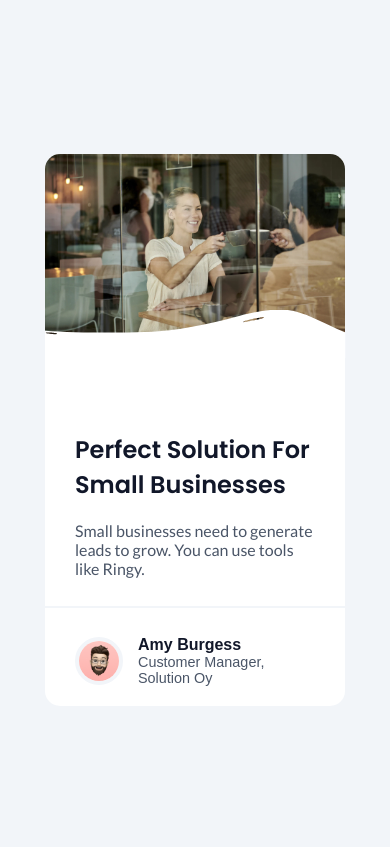
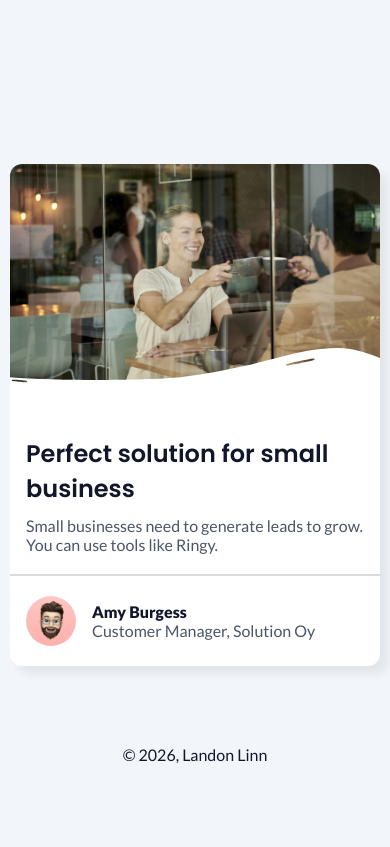
Before and after one commit to LandonLinn/BusinessBlogCard---devChallenges, a plain HTML site: page index.html in a window 390 px wide. Drawn offline with Linux system fonts and the light colour scheme.

Commit message:
Updated responsiveness, HTML layout, and CSS variables

```diff
--- a/index.html
+++ b/index.html
@@ -20,29 +20,39 @@
     <link rel="stylesheet" href="styles.css">
 </head>
 <body>
-    <div class="card-container">
-        <img src="./Assets/hero-image-1.jpg" alt="Hero Image" class="hero-image">
 
-        <img src="./Assets/white-overlay.svg" class="section-divider">
+    <!-- Card -->
+    <div class="card">
+        <!-- Image -->
+        <div class="img-wrapper">
+            <img src="/Assets/hero-image-1.jpg" class="hero-img" alt="">
 
-        <div class="info-section">
-            <h2 class="card-title">Perfect Solution For Small Businesses</h2>
-            <p class="card-desc">
-                Small businesses need to generate leads to grow.
-                You can use tools like Ringy.
-            </p>
+            <!-- Wave overlay -->
+            <img src="/Assets/white-overlay.svg" class="overlay" alt="">
         </div>
 
+        <!-- Content -->
+        <div class="card-content">
+            <h1 class="title">Perfect solution for small business</h1>
+            <p class="description">Small businesses need to generate leads to grow. You can use tools like Ringy.</p>
+        </div>
+
+        <!-- Divider -->
         <hr>
 
-        <div class="author-section">
-            <img src="./Assets/avatar-image-business-card.png" alt="Avatar Image" class="avatar">
+        <!-- Footer -->
+        <div class="footer">
+            <img src="/Assets/avatar-image-business-card-1.png" class="avatar" alt="">
             <div>
-                <h3 class="name">Amy Burgess</h3>
+                <h3 class="author">Amy Burgess</h3>
                 <p class="occupation">Customer Manager, Solution Oy</p>
             </div>
         </div>
+    </div>
 
-    </div>
+    <!-- Copyright -->
+    <p id="copyright"></p>
+
+    <script src="index.js"></script>
 </body>
 </html>
--- /dev/null
+++ b/index.js
@@ -0,0 +1,5 @@
+const date = new Date();
+const year = date.getFullYear();
+
+const copyright = document.getElementById("copyright");
+copyright.textContent = `© ${year}, Landon Linn`;
--- a/styles.css
+++ b/styles.css
@@ -1,97 +1,139 @@
-* {
-    font-family: sans-serif;
+:root{
+    /* Colors */
+    --white: #FFFFFF;
+    --off-white: #F2F5F9;
+    --navy: #111729;
+    --gray: #4A5567;
+
+    /* Font Sizing */
+    --title: 1.5rem;
+    --body: 1rem;
+    --small-text: 1rem;
+
 }
 
-h2,
-h3{
-    color: #111729;
+*{
+    padding: 0;
+    margin: 0;
+    box-sizing: border-box;
 }
 
-p {
-    color: #4A5567;
+body{
+    background-color: var(--off-white);
+    height: 100dvh;
+    display: grid;
+    grid-template-columns: repeat(12, 1fr);
+    gap: 32px;
+    margin: 0px 72px;
 }
 
-body {
-    display: flex;
-    align-items: center;
-    justify-content: center;
-    height: 100vh;
-    background-color: #F2F5F9;
+/* Font Setup */
+.title{
+    font-family: "Poppins", sans-serif;
+    font-size: var(--title);
+    color: var(--navy);
+    font-weight: 600;
+    margin-bottom: 10px;
 }
 
-.card-container{
-    height: auto;
-    max-width: 418px;
-    background-color: #FFFFFF;
-    border-radius: 15px;
+p{
+    font-family: "Lato", sans-serif;
+    font-size: var(--body);
 }
 
-.hero-image{
-    height: auto;
-    width: 100%;
-    object-fit: contain;
-    border-top-right-radius: 15px;
-    border-top-left-radius: 15px;
+.description{
+    color: var(--gray);
 }
 
-.section-divider {
-    transform: translate(-50%, -50%);
-    position: relative;
-    left: 50%;
-    top: -25px;
+.author{
+    color: var(--navy);
+    font-family: "Lato", sans-serif;
+    font-size: var(--body);
 }
 
-.info-section {
-    padding: 20px 30px 20px 30px;
+.occupation{
+    color: var(--gray);
 }
 
-.card-title{
-    font-family: "Poppins", sans-serif;
-    font-size: 1.5rem;
-    font-weight: 600;
-    margin-top: 0px;
+/* Card styling */
+
+.card{
+    position: relative;
+    height: fit-content;
+    width: 360px;
+    background-color: var(--white);
+    border-radius: 12px;
+    box-shadow: 8px 8px 10px rgba(0, 0, 0, 0.068);
+
+    grid-column: 1 / span 12;
+    margin: 164px auto 0px auto;
 }
 
-.card-desc{
-    font-family: "Lato", sans-serif;
-    font-size: 1rem;
-    margin-bottom: 0px;
+/* Hero Image */
+.img-wrapper{
+    position: relative;
+    object-fit: cover;
+    border-radius: 12px 12px 0px 0px;
+    overflow: hidden;
 }
 
-hr {
-    border: 1px solid #F2F5F9;
+.hero-img{
+    width: 100%;
 }
 
-.author-section {
+.overlay{
+    position: absolute;
+    left: 0;
+    bottom: 0;
+}
+
+/* Card Content */
+
+.card-content{
+    margin: 20px 16px;
+}
+
+
+/* Footer */
+
+hr{
+    border: .2px solid rgb(219, 219, 219)
+}
+
+.footer{
+    margin: 20px 16px;
     display: flex;
+    gap: 16px;
     align-items: center;
-    padding: 20px 30px 20px 30px;
+}
+
+.author{
+    font-weight: 900;
 }
 
 .avatar{
-    width: 40px;
     border-radius: 50%;
-    border: 4px solid #F2F5F9;
-    margin-right: 15px;
+    height: 50px;
 }
 
-.name{
-    margin: 0px;
-    font-size: 1rem;
+/* Copyright */
+#copyright{
+    grid-column: 1 / span 12;
+    margin: 0px auto;
+    color: #111729;
+    font-family: "Lato", sans-serif;
 }
 
-.occupation{
-    margin: 0px;
-    font-size: .9rem;
-}
-
-@media screen and (max-width: 425px){
-    .card-container {
-        max-width: 300px;
+/* Responsiveness */
+@media screen and (max-width: 425px) {
+    body{
+        grid-template-columns: repeat(4, 1fr);
+        gap: 0px;
+        margin: 0px 10px;
     }
 
-    .section-divider {
-        max-width: 301px;
+    .card{
+        width: 100%;
+        grid-column: 1 / span 12;
     }
-
 }
```
Also changed, not shown: Assets/favicon.ico (deleted).
